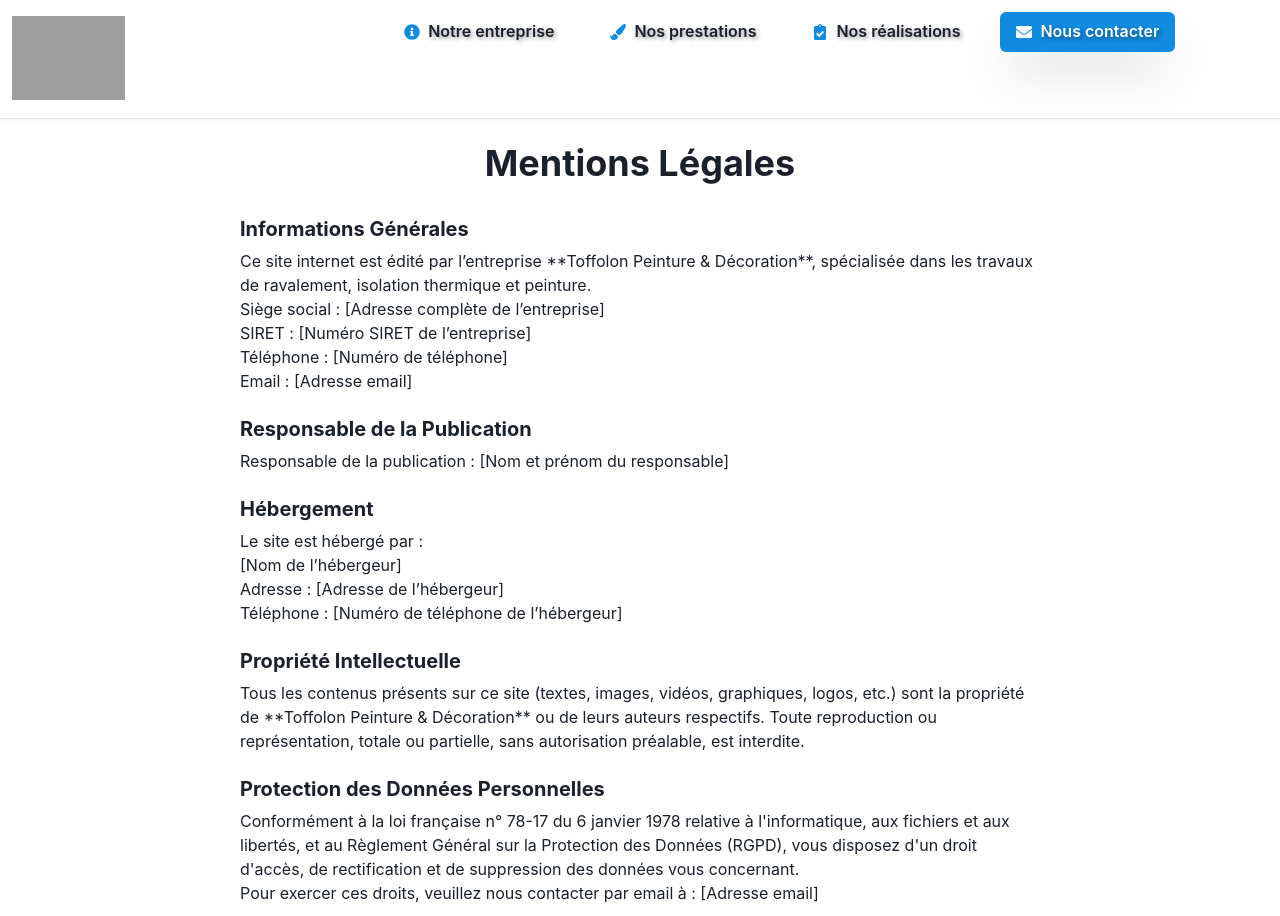
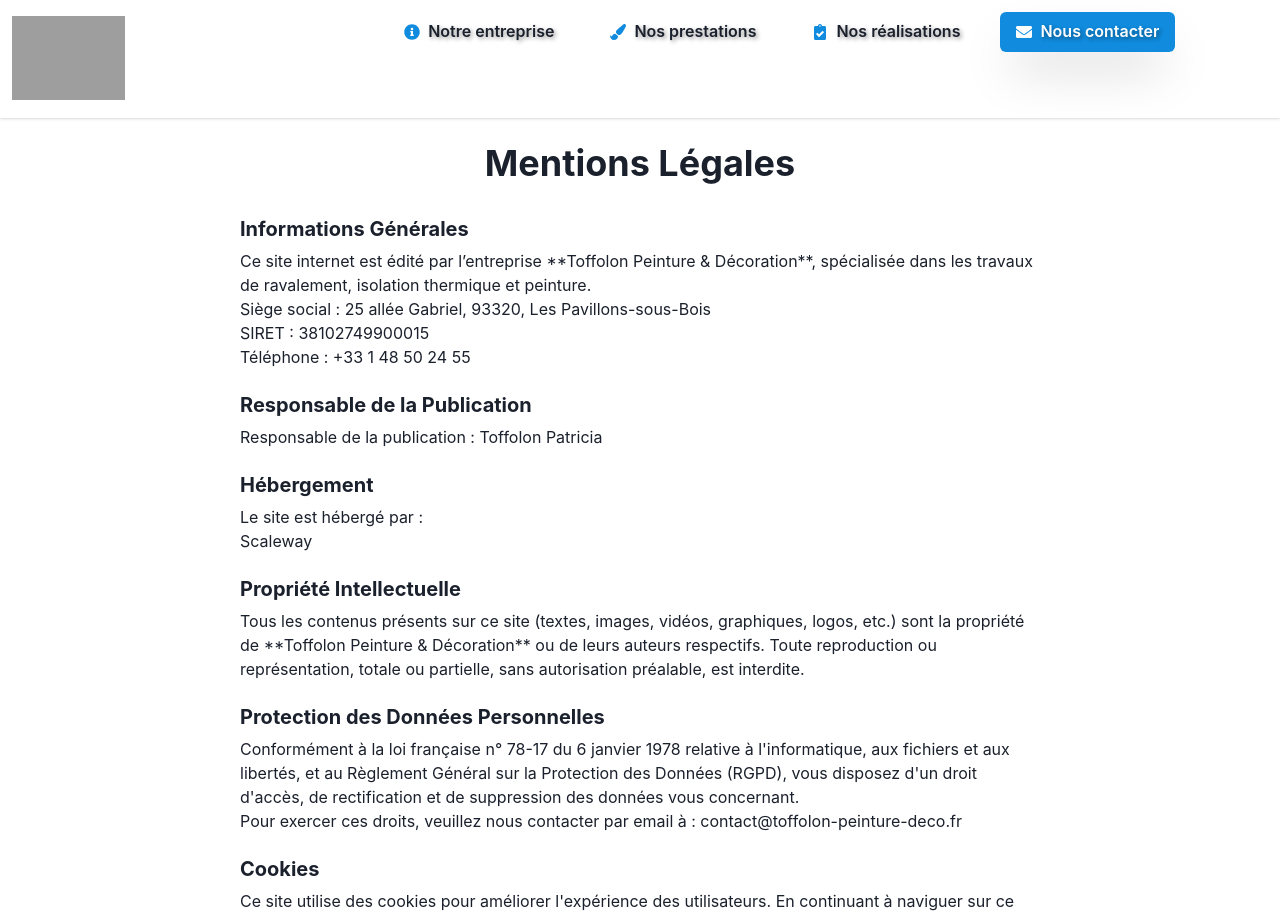
Before and after one commit to bricetoffolon/toffolon-peinture-deco.fr, a Next.js app in the folder front/: page /mention-legales in a window 1280 px wide. Shown: the top 916 px of the page. Built offline with nearby package versions, Linux system fonts and the light colour scheme; grey boxes are pictures that could not be loaded.

Commit message:
feat: fill legalMention

```diff
--- a/front/src/components/legalMention/index.tsx
+++ b/front/src/components/legalMention/index.tsx
@@ -1,11 +1,4 @@
-import {
-    Box,
-    Flex,
-    Heading,
-    Text,
-    VStack,
-    useBreakpointValue,
-} from '@chakra-ui/react';
+import { Box, Flex, Heading, Text, VStack, useBreakpointValue } from '@chakra-ui/react';
 import Head from 'next/head';
 import React from 'react';
 
@@ -33,13 +26,7 @@ export default function MentionsLegales() {
                 scrollBehavior="smooth"
             >
                 <Box>
-                    <Flex
-                        align="center"
-                        justify="center"
-                        direction="column"
-                        gap={8}
-                        p={6}
-                    >
+                    <Flex align="center" justify="center" direction="column" gap={8} p={6}>
                         {/* Content */}
                         <Flex
                             direction="column"
@@ -63,13 +50,13 @@ export default function MentionsLegales() {
                                         ravalement, isolation thermique et peinture.
                                     </Text>
                                     <Text>
-                                        Siège social : [Adresse complète de l’entreprise]
+                                        Siège social : 25 allée Gabriel, 93320, Les
+                                        Pavillons-sous-Bois
                                         <br />
-                                        SIRET : [Numéro SIRET de l’entreprise]
+                                        SIRET : 38102749900015
                                         <br />
-                                        Téléphone : [Numéro de téléphone]
+                                        Téléphone : +33 1 48 50 24 55
                                         <br />
-                                        Email : [Adresse email]
                                     </Text>
                                 </Box>
 
@@ -77,10 +64,7 @@ export default function MentionsLegales() {
                                     <Heading as="h2" size="md" mb={2}>
                                         Responsable de la Publication
                                     </Heading>
-                                    <Text>
-                                        Responsable de la publication : [Nom et prénom du
-                                        responsable]
-                                    </Text>
+                                    <Text>Responsable de la publication : Toffolon Patricia</Text>
                                 </Box>
 
                                 <Box>
@@ -90,11 +74,7 @@ export default function MentionsLegales() {
                                     <Text>
                                         Le site est hébergé par :
                                         <br />
-                                        [Nom de l’hébergeur]
-                                        <br />
-                                        Adresse : [Adresse de l’hébergeur]
-                                        <br />
-                                        Téléphone : [Numéro de téléphone de l’hébergeur]
+                                        Scaleway
                                     </Text>
                                 </Box>
 
@@ -123,8 +103,8 @@ export default function MentionsLegales() {
                                         suppression des données vous concernant.
                                     </Text>
                                     <Text>
-                                        Pour exercer ces droits, veuillez nous contacter par email
-                                        à : [Adresse email]
+                                        Pour exercer ces droits, veuillez nous contacter par email à
+                                        : contact@toffolon-peinture-deco.fr
                                     </Text>
                                 </Box>
 
```
